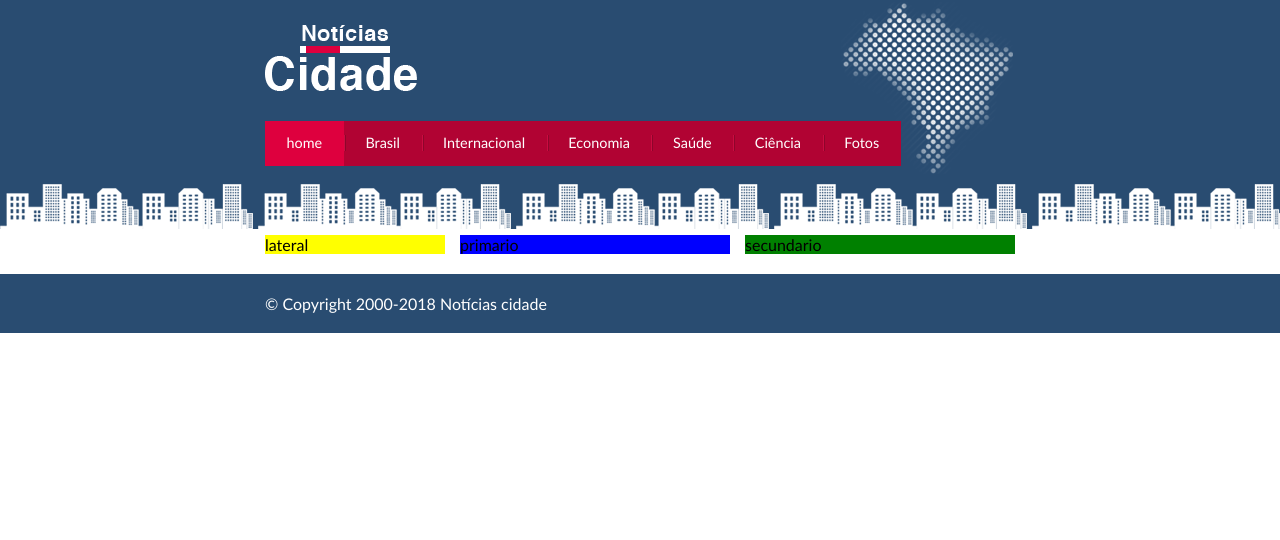
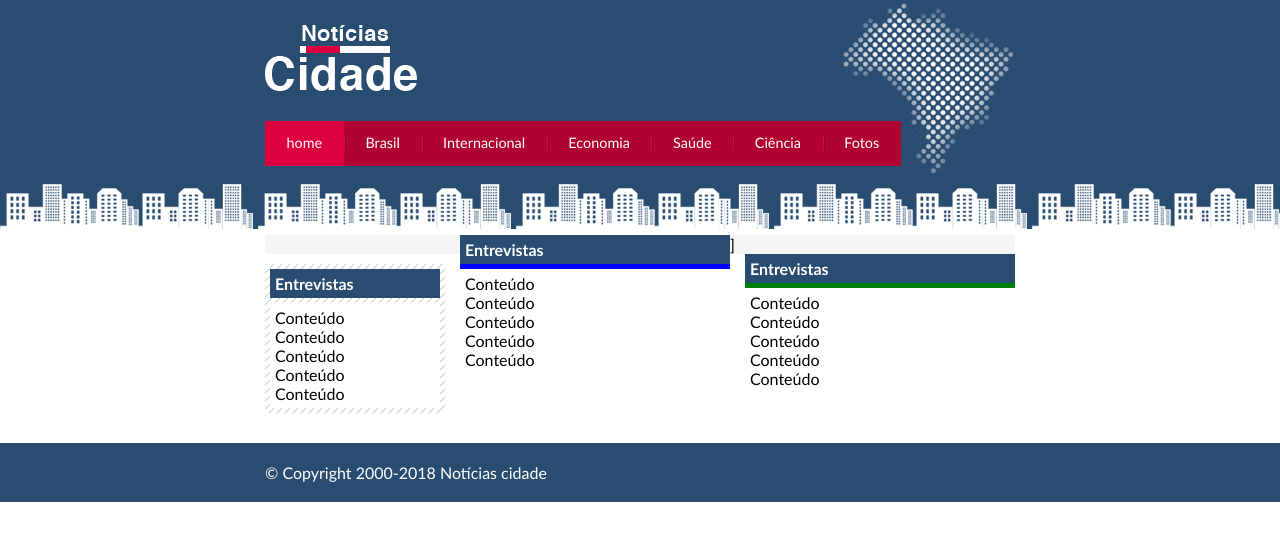
Before and after one commit to EnricoMontova/noticias-cidade, a plain HTML site: page index.html in a window 1280 px wide. Drawn offline with Linux system fonts and the light colour scheme.

Commit message:
Layout em colunas - parte 2

```diff
--- a/CSS/estilo.css
+++ b/CSS/estilo.css
@@ -82,10 +82,31 @@ body.fotos #navegacao a#fotos
 	background: #f5f5f5;
 }
 
-#primario {
+#lateral {
+	width: 180px;
+	float: left;
+	margin: 0 0 20px -750px;
+}
+
+
+#tres-colunas #primario {
 	width: 270px;
 	float: left;
 	margin: 0 0 20px 195px;
+	background: blue;
+}
+
+#duas-colunas #primario {
+	width: 555px;
+	float: left;
+	margin: 0 0 20px 195px;
+	background: blue;
+}
+
+#uma-coluna #primario {
+	width: 750px;
+	float: left;
+	margin: 0 0 20px 0;
 	background: blue;
 }
 
@@ -96,11 +117,24 @@ body.fotos #navegacao a#fotos
 	background: green;
 }
 
-#lateral {
-	width: 180px;
-	float: left;
-	margin: 0 0 20px -750px;
-	background: yellow;
+/*Caixa*/
+.caixa {
+	margin: 10px 0;
+	padding: 5px;
+	background: #f3f3f3 url(../imagens/fundo-caixa.png);
+}
+
+h2 {
+	font-size: 1em;
+	background: #294c71;
+	color: #fff;
+	padding: 5px;
+}
+
+.caixa-conteudo {
+	background: #fff;
+	padding: 5px;
+	margin-top: 5px;
 }
 
 /*Rodape*/
--- a/index.html
+++ b/index.html
@@ -9,7 +9,7 @@
 	<link rel="stylesheet" type="text/css" href="CSS/estilo.css">
 
 </head>
-<body class="home">
+<body id="tres-colunas" class="home">
 
 	<!-- inicio container -->
 	<div id="container">
@@ -29,9 +29,46 @@
 		<!-- fim topo -->
 		<!-- inicio conteudo -->
 		<div id="conteudo">
-			<div id="primario">primario</div>
-			<div id="secundario">secundario</div>
-			<div id="lateral">lateral</div>
+			<!-- inicio primario -->
+			<div id="primario">
+				<h2>Entrevistas</h2>
+					<div class="caixa-conteudo">
+						Conteúdo<br>
+						Conteúdo<br>
+						Conteúdo<br>
+						Conteúdo<br>
+						Conteúdo<br>
+					</div>
+			</div>
+			<!-- fim primario -->]
+			<!-- inicio secundario -->
+			<div id="secundario">
+				<h2>Entrevistas</h2>
+					<div class="caixa-conteudo">
+						Conteúdo<br>
+						Conteúdo<br>
+						Conteúdo<br>
+						Conteúdo<br>
+						Conteúdo<br>
+					</div>
+			</div>
+			<!-- fim primario -->
+			<!-- inicio lateral-->
+			<div id="lateral">
+
+				<div class="caixa">
+					<h2>Entrevistas</h2>
+					<div class="caixa-conteudo">
+						Conteúdo<br>
+						Conteúdo<br>
+						Conteúdo<br>
+						Conteúdo<br>
+						Conteúdo<br>
+					</div>
+				</div>
+
+			</div>
+			<!--fim lateral-->
 		</div>
 		<!-- fim conteudo -->
 
```
